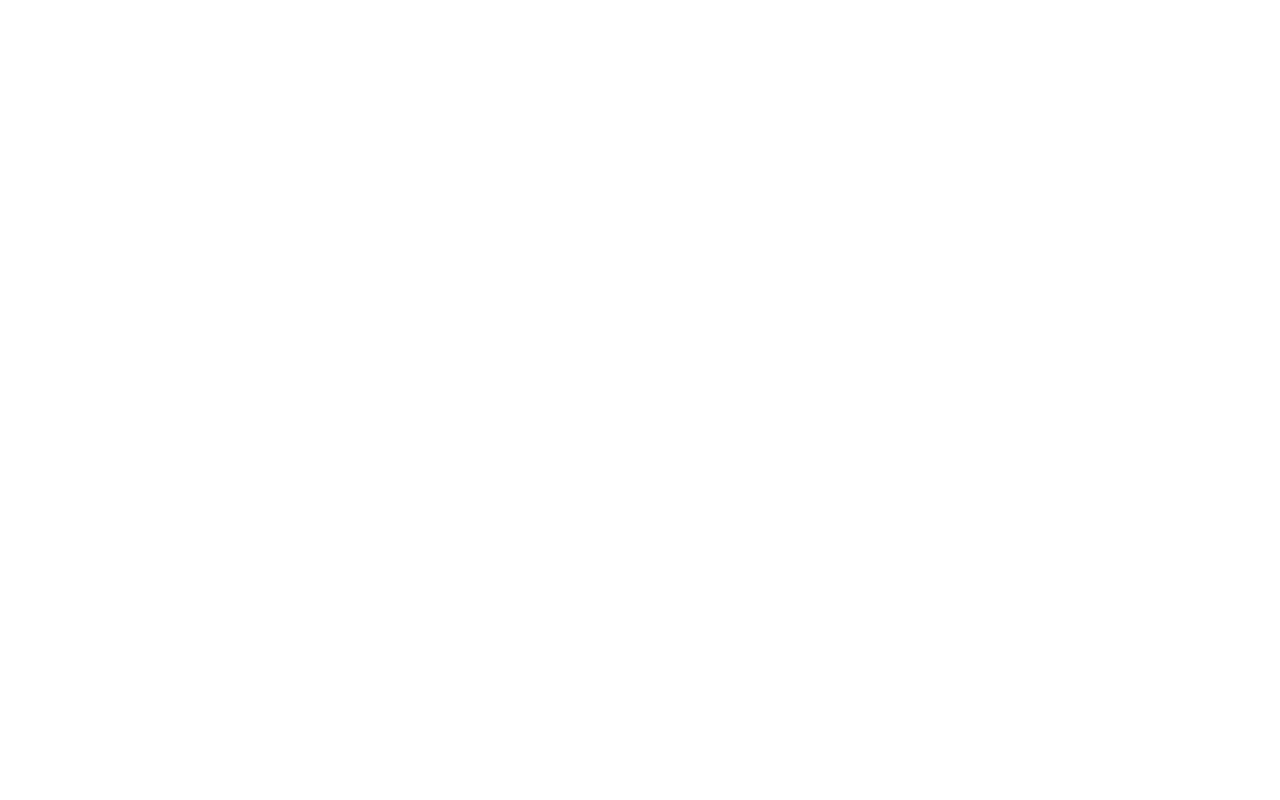
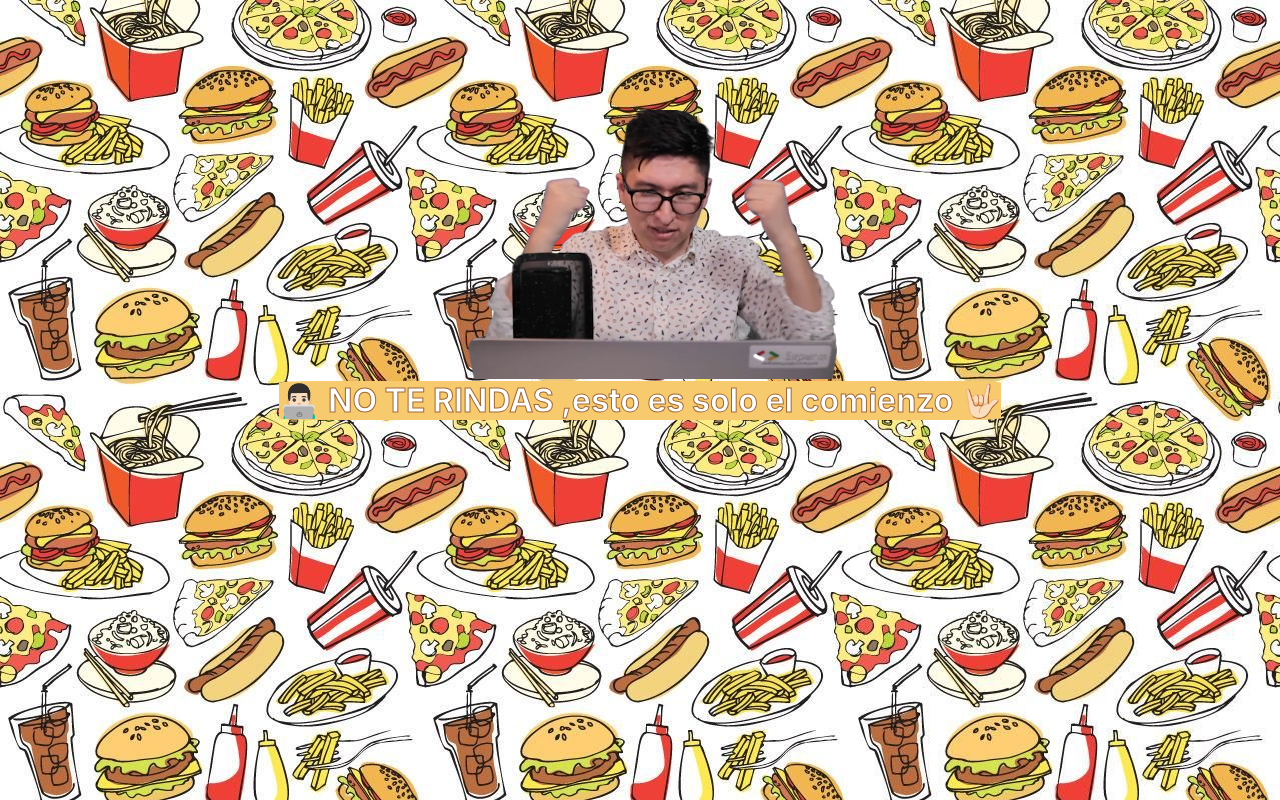
Before and after one commit to EdgarMC100/js-with-leonidas, a plain HTML site: page index.html in a window 1280 px wide. Drawn offline with Linux system fonts and the light colour scheme.

Commit message:
no te rindas

```diff
--- a/index.html
+++ b/index.html
@@ -4,8 +4,70 @@
     <meta charset="UTF-8" />
     <meta name="viewport" content="width=device-width, initial-scale=1.0" />
     <title>Document</title>
+    <style>
+      body {
+        background: url("./assets/junk-food.jpg");
+        background-color: #2069e0;
+        font-size: 2em;
+        font-family: -apple-system, BlinkMacSystemFont, "Segoe UI", Roboto,
+          Oxygen, Ubuntu, Cantarell, "Open Sans", "Helvetica Neue", sans-serif;
+        color: white;
+        display: flex;
+        margin: 0;
+        justify-content: center;
+        align-items: center;
+        height: 100vh;
+        -webkit-text-stroke: 1px #a06839;
+      }
+      #container {
+        background-color: #f7ca6e;
+        /* border: 0.2rem solid #a06839; */
+        border-radius: 5%;
+      }
+      .center-leo {
+        display: flex;
+        position: absolute;
+        z-index: -99;
+        top: 110px;
+
+        margin: 0;
+        justify-content: center;
+        align-items: center;
+      }
+    </style>
   </head>
   <body>
-    <script></script>
+    <img class="center-leo" src="./assets/leo-bgremoved.png" alt="" />
+    <div id="container"></div>
+    <script>
+      const props = {
+        message: "<b>No te rindas<b>".toUpperCase(),
+        name: "Edgar",
+        reflexion: "<b>,esto es solo el comienzo</b>",
+      };
+
+      function component(strings, ...dynamicValues) {
+        return function (props) {
+          let newContent = strings.slice();
+          console.log(newContent);
+
+          dynamicValues.forEach((value, index) => {
+            newContent[index] += props[value];
+          });
+
+          return newContent.join("");
+        };
+      }
+
+      const user = component`👨🏻‍💻 ${"message"} ${"reflexion"} 🤟🏻`(props);
+      // function render(component, container) {
+      // container.innerHTML = component;
+      // }
+      const render = (component, container) => {
+        container.innerHTML = component;
+      };
+
+      render(user, window.container);
+    </script>
   </body>
 </html>
```
Also changed, not shown: assets/junk-food.jpg (added), assets/leo-bgremoved.png (added), assets/leo.png (added).
